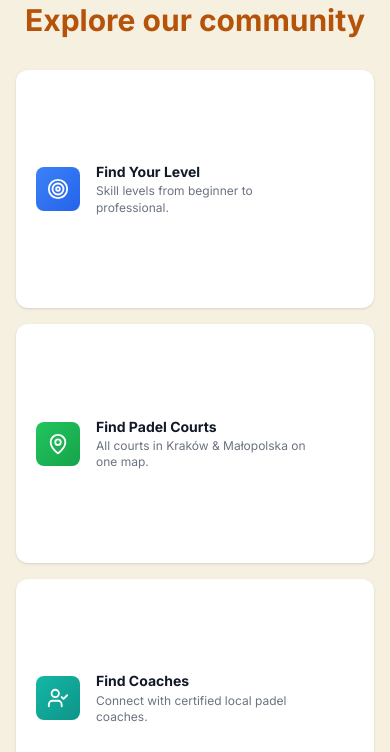
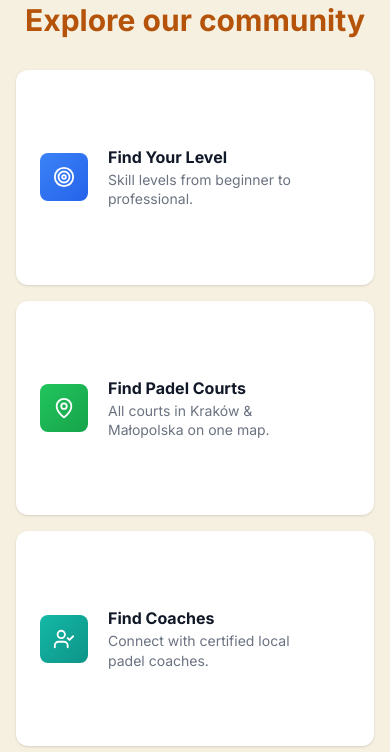
Before and after one commit to Gitperez288/padel-krakow, a Next.js app: page / in a window 390 px wide. Shown: the part 816-1568 px from the top of the page. Built offline with nearby package versions, Linux system fonts and the light colour scheme; no server answers; the database is empty.

Commit message:
fix: feature cards ~20% taller on mobile with responsive text

```diff
--- a/src/app/page.tsx
+++ b/src/app/page.tsx
@@ -207,15 +207,15 @@ export default async function HomePage() {
             {features.map((feature) => {
               const Icon = feature.icon;
               const cardContent = (
-                <div className="group relative overflow-hidden bg-white rounded-xl shadow hover:shadow-lg transition aspect-[3/2] lg:aspect-[2/1] flex items-center gap-4 px-5">
-                  <div className={`flex-shrink-0 w-11 h-11 rounded-lg bg-gradient-to-br ${feature.color} text-white flex items-center justify-center`}>
+                <div className="group relative overflow-hidden bg-white rounded-xl shadow hover:shadow-lg transition aspect-[5/3] lg:aspect-[2/1] flex items-center gap-5 lg:gap-4 px-6 lg:px-5">
+                  <div className={`flex-shrink-0 w-12 h-12 lg:w-11 lg:h-11 rounded-lg bg-gradient-to-br ${feature.color} text-white flex items-center justify-center`}>
                     <Icon size={22} />
                   </div>
                   <div className="flex-1 min-w-0">
-                    <h3 className="text-sm font-bold text-gray-900 leading-snug">
+                    <h3 className="text-base lg:text-sm font-bold text-gray-900 leading-snug">
                       {feature.title}
                     </h3>
-                    <p className="text-xs text-gray-500 mt-0.5 leading-snug line-clamp-2">
+                    <p className="text-sm lg:text-xs text-gray-500 mt-0.5 leading-snug line-clamp-2">
                       {feature.description}
                     </p>
                   </div>
```
